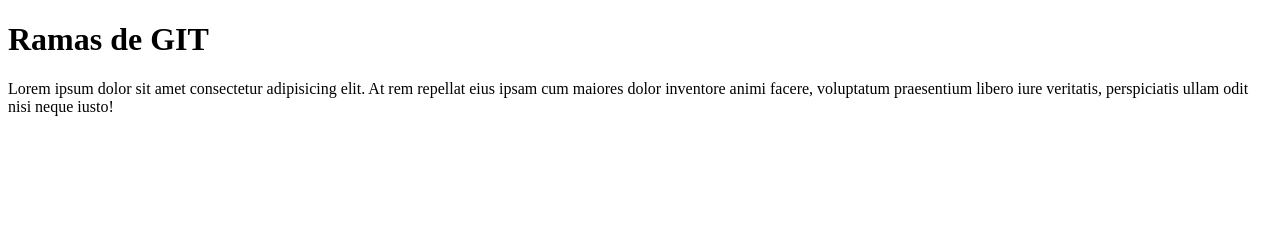
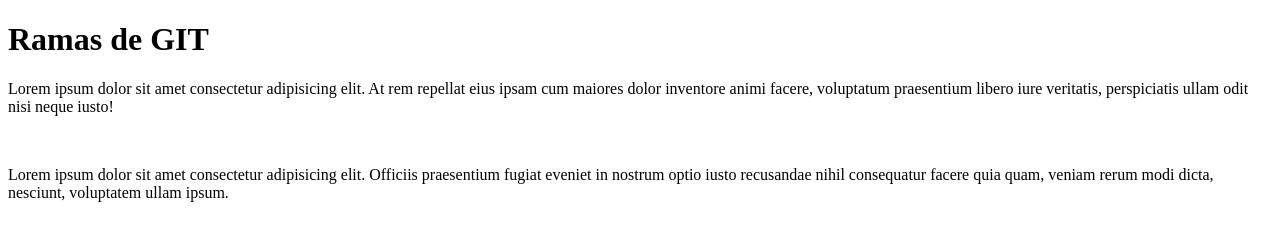
Before and after one commit to JFernaNDO136/pruebafernando, a plain HTML site: page index.html in a window 1280 px wide. Drawn offline with Linux system fonts and the light colour scheme.

Commit message:
ver2 index

```diff
--- a/index.html
+++ b/index.html
@@ -8,5 +8,7 @@
 <body>
     <h1>Ramas de GIT</h1>
     <p>Lorem ipsum dolor sit amet consectetur adipisicing elit. At rem repellat eius ipsam cum maiores dolor inventore animi facere, voluptatum praesentium libero iure veritatis, perspiciatis ullam odit nisi neque iusto!</p>
+    <br>
+    <p>Lorem ipsum dolor sit amet consectetur adipisicing elit. Officiis praesentium fugiat eveniet in nostrum optio iusto recusandae nihil consequatur facere quia quam, veniam rerum modi dicta, nesciunt, voluptatem ullam ipsum.</p>
 </body>
 </html>
```
